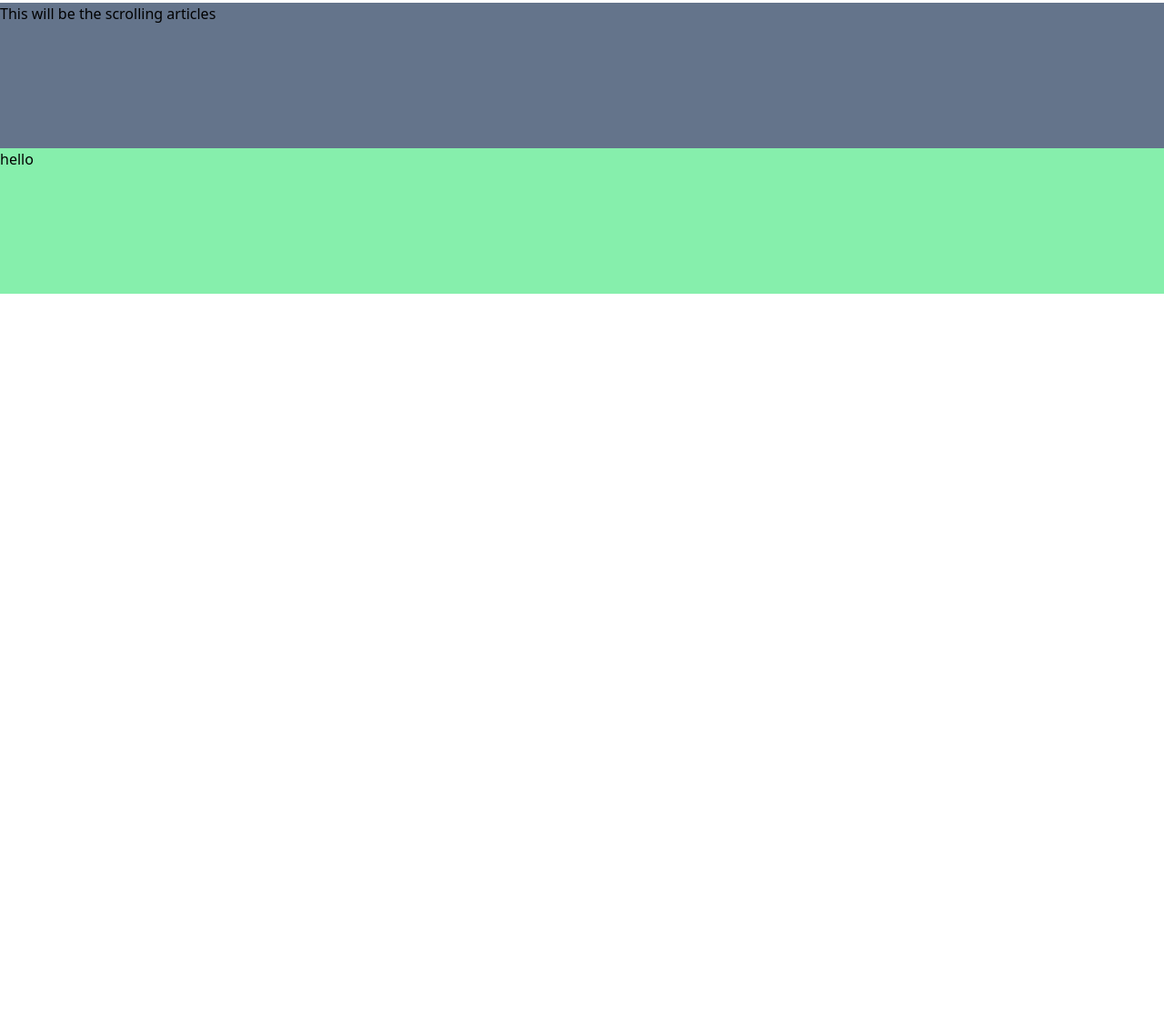
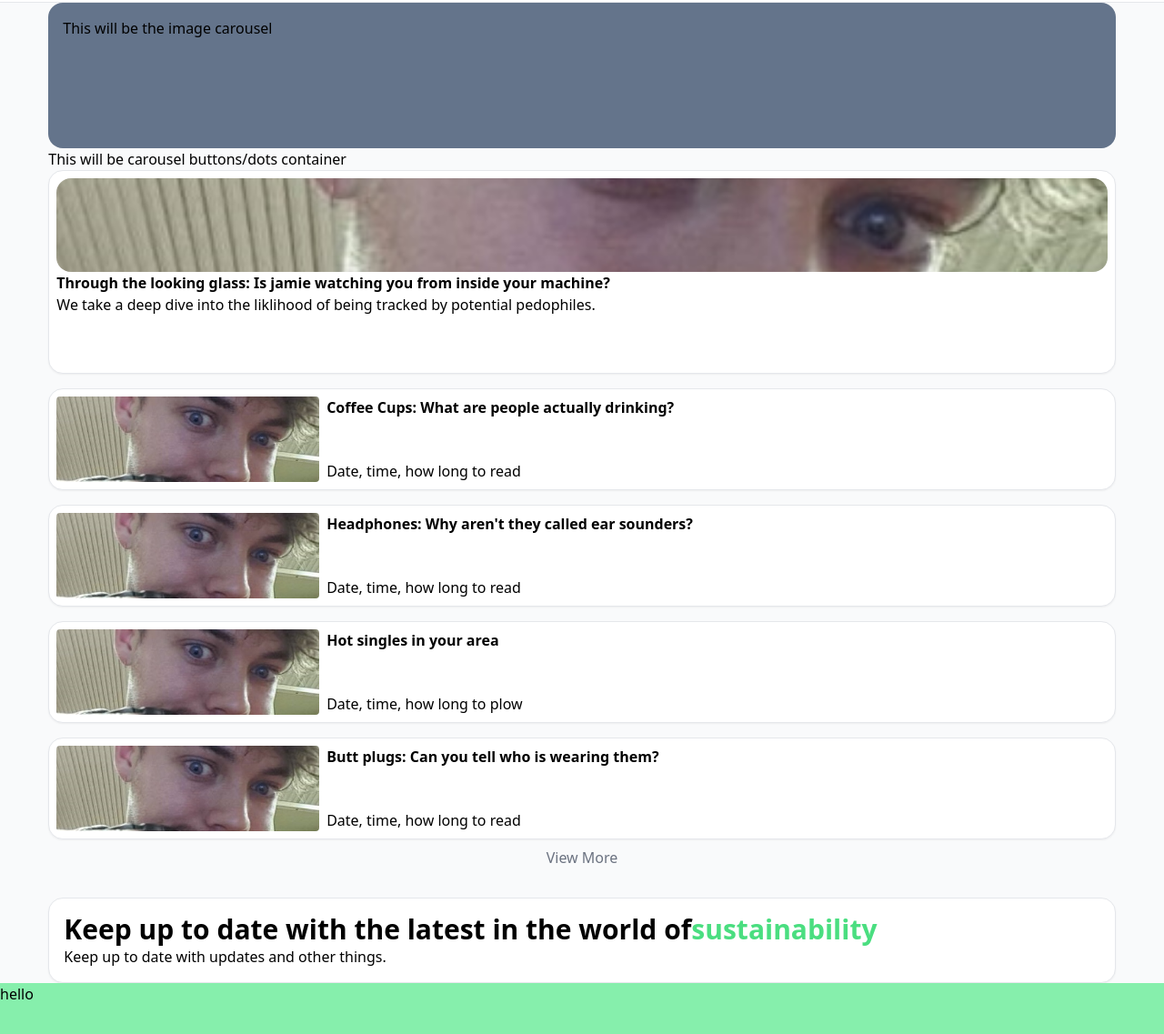
Before and after one commit to kkevern231/sustainabuyer-homepage, a website: page index.html in a window 1280 px wide. Shown: the part 53-1190 px from the top of the page at 91% size. Before the commit the page ends 800 px from the top, so only its background shows below. Drawn offline with Linux system fonts and the light colour scheme.

Commit message:
some-work-done

```diff
--- a/index.html
+++ b/index.html
@@ -7,9 +7,11 @@
     <link href="./dist/output.css" rel="stylesheet" />
   </head>
   <body>
-    <div class="flex flex-col min-h-screen">
+    <div class="flex flex-col min-h-screen bg-gray-50">
       <header>
-        <div class="bg-white flex flex-row h-14 justify-between">
+        <div
+          class="bg-white flex flex-row h-14 w-full justify-between fixed border-b p-2"
+        >
           <div class="flex flex-row items-center">
             <svg
               data-v-1c1051d0=""
@@ -66,11 +68,106 @@
         </div>
       </header>
 
-      <div class="xs:bg-slate-500 h-40 w-full lg:bg-orange-300">
-        This will be the scrolling articles
+      <div
+        class="xs:bg-slate-500 rounded-2xl p-4 mt-14 h-40 w-11/12 self-center lg:bg-orange-300"
+      >
+        This will be the image carousel
+      </div>
+      <div class="w-11/12 self-center">
+        <p>This will be carousel buttons/dots container</p>
       </div>
 
-      <div class="xs:bg-green-300 h-40 w-full lg:bg-purple-700">hello</div>
+      <div
+        id="main-article"
+        class="flex flex-col w-11/12 h-56 p-2 self-center bg-white rounded-2xl border shadow-sm overflow-hidden"
+      >
+        <img
+          src="./src/jamie-lol.jpg"
+          class="rounded-2xl object-cover w-full h-1/2"
+        />
+        <h2 class="font-bold text-left justify-center p-0">
+          Through the looking glass: Is jamie watching you from inside your
+          machine?
+        </h2>
+        <p class="text-left p-0">
+          We take a deep dive into the liklihood of being tracked by potential
+          pedophiles.
+        </p>
+      </div>
+      <div
+        id="sub-article"
+        class="flex flex-row w-11/12 h-28 mt-4 self-center bg-white rounded-2xl border shadow-sm overflow-hidden p-2"
+      >
+        <img
+          src="./src/jamie-lol.jpg"
+          class="object-cover rounded w-1/4 h-full"
+        />
+        <div class="flex flex-col justify-between">
+          <h3 class="font-semibold pl-2">
+            Coffee Cups: What are people actually drinking?
+          </h3>
+          <p class="pl-2">Date, time, how long to read</p>
+        </div>
+      </div>
+      <div
+        id="sub-article"
+        class="flex flex-row w-11/12 h-28 mt-4 self-center bg-white rounded-2xl border shadow-sm overflow-hidden p-2"
+      >
+        <img
+          src="./src/jamie-lol.jpg"
+          class="object-cover rounded w-1/4 h-full"
+        />
+        <div class="flex flex-col justify-between">
+          <h3 class="font-semibold pl-2">
+            Headphones: Why aren't they called ear sounders?
+          </h3>
+          <p class="pl-2">Date, time, how long to read</p>
+        </div>
+      </div>
+      <div
+        id="sub-article"
+        class="flex flex-row w-11/12 h-28 mt-4 self-center bg-white rounded-2xl border shadow-sm overflow-hidden p-2"
+      >
+        <img
+          src="./src/jamie-lol.jpg"
+          class="object-cover rounded w-1/4 h-full"
+        />
+        <div class="flex flex-col justify-between">
+          <h3 class="font-semibold pl-2">Hot singles in your area</h3>
+          <p class="pl-2">Date, time, how long to plow</p>
+        </div>
+      </div>
+
+      <div
+        id="sub-article"
+        class="flex flex-row w-11/12 h-28 mt-4 self-center bg-white rounded-2xl border shadow-sm overflow-hidden p-2"
+      >
+        <img
+          src="./src/jamie-lol.jpg"
+          class="object-cover rounded w-1/4 h-full"
+        />
+        <div class="flex flex-col justify-between">
+          <h3 class="font-semibold pl-2">
+            Butt plugs: Can you tell who is wearing them?
+          </h3>
+          <p class="pl-2">Date, time, how long to read</p>
+        </div>
+      </div>
+
+      <button class="text-gray-500 pt-2 pb-8">View More</button>
+      <div
+        class="flex flex-col w-11/12 p-4 border shadow-sm self-center rounded-2xl bg-white"
+      >
+        <div class="flex flex-row flex-wrap">
+          <h2 class="font-bold text-3xl">
+            Keep up to date with the latest in the world of
+          </h2>
+          <h2 class="text-green-400 font-bold text-3xl">sustainability</h2>
+        </div>
+        <h3>Keep up to date with updates and other things.</h3>
+      </div>
+
+      <div class="xs:bg-green-300 h-screen w-full lg:bg-purple-700">hello</div>
     </div>
   </body>
 </html>
```
Also changed, not shown: dist/output.css, src/jamie-lol.jpg (added).
